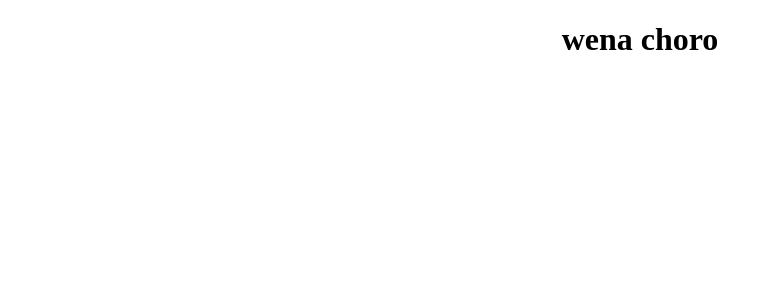
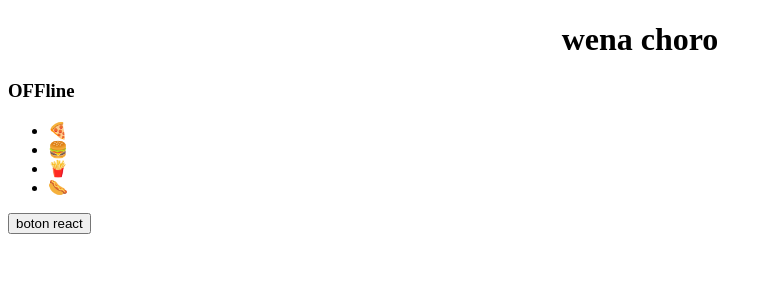
Before and after one commit to ignaciolopezc/Curso_react, a React (Vite) app: page / in a window 1280 px wide. Shown: the top 300 px of the page, without its empty margins (0-772 px from the left). Built offline with nearby package versions, Linux system fonts and the light colour scheme.

Commit message:
mod app.jsx

```diff
--- a/src/App.jsx
+++ b/src/App.jsx
@@ -1,12 +1,36 @@
+const ItemComida = (props) => {
+    return <li>{props.fru}</li>;
+};
 
+const MiBoton = ({texto}) => {
+    const handleclickbutton = (title) => {
+        console.log('funcion de click' + title);
+    }
+    return <button onClick={() =>  handleclickbutton('asdfsadf')} >{texto}</button>
+};
+
+const WelcomeUser = ({user}) => (user ? <h3>Online</h3> : <h3>OFFline</h3>)
 
 
 const App = () => {
     const titulo = 'wena choro';
+    const comida = ["🍕", "🍔", "🍟", "🌭"];
+    const user = false;
+    const boton = 'boton react';
 
     return (
         <>
             <h1 className="text-center">{titulo}</h1>
+            <h1 className="text-center">{user}</h1>
+            <WelcomeUser user={user} />
+            <ul>
+                {
+                    comida.map((fru, index) => (
+                        <ItemComida key={index} fru={fru}/>
+                    ))
+                }
+            </ul>
+            <MiBoton texto={boton} />
         </>
     )
 }
```
Also changed, not shown: .eslintrc.cjs.
